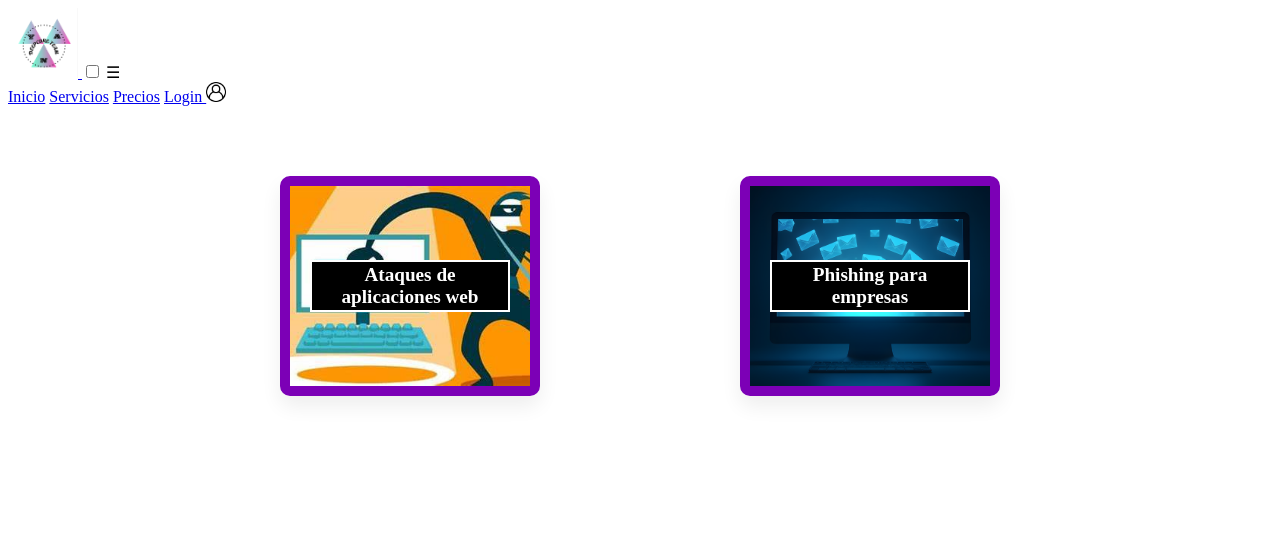
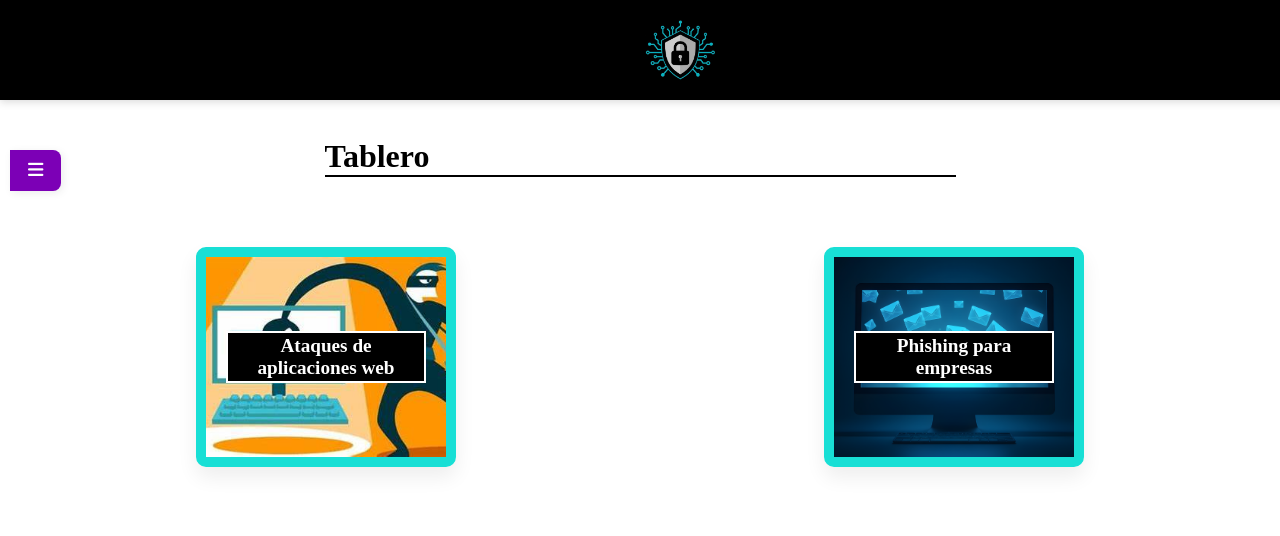
Before and after one commit to Ronny-Gaitan/Proyecto-PrePhishing, a PHP site: page /HTML/Panel_usuario.html in a window 1280 px wide. Shown: the top 536 px of the page. Run offline with PHP 8.4, Linux system fonts and the light colour scheme.

Commit message:
Mejora de la interfaz de Panel -usuario

```diff
--- a/CSS/Panel_usuario.css
+++ b/CSS/Panel_usuario.css
@@ -1,11 +1,79 @@
-.container-main {
+.header {
+    background-color: #000000;
     display: flex;
-    flex-direction: row ;
+    justify-content: center;
+    align-items: center;
+    padding: 20px 40px;
+    color: white;
+    width: 100%;
+    position: fixed;
+    top: 0;
+    left: 0;
+    z-index: 100;
+    box-shadow: 0 2px 8px rgba(0,0,0,0.15);
+}
+
+.container {
+    max-width: 1200px;
+    margin: 0 auto;
+    padding: 0 2rem;
+    display: flex;
+    align-items: center;
+    justify-content: center;
+    height: 60px;
+}
+
+.logo img {
+    display: block;
+    height: 60px;
+    width: auto;
+    object-fit: contain;
+}
+
+.container-color {
+    width: 100%;
+    max-width: 1200px;
+    margin: 0 auto;
+    padding: 0 2rem;
+    display: flex;
+    align-items: center;
+    justify-content: space-between;
+    height: 70px;
+}
+.container-header {
+    background-color: #000000;
+    color: white;
+    border: 5px solid #18DFD5;
+    display: flex;
+    justify-content: center;
+    align-items: center;
+    width: 10%;
+}
+main {
+    margin: auto; /* Ajusta el margen superior para evitar que el contenido se superponga al header */
+    padding-top: 80px;
+}
+.user-dashboard {
+    display: grid;
+    grid-template-columns: repeat(auto-fit, minmax(220px, 1fr));
+    gap: 32px;
     margin: 50px auto;
     padding: 20px;
-    align-items: center;
-    justify-content: center;
+    align-items: stretch;
+    justify-items: center;
+}
 
+.titulo-panel {
+    display: flex;
+    flex-direction: row;
+    width: 631px;
+    margin: 50px auto 20px auto;
+    font-size: 2rem;
+    font-weight: bold;
+    margin-bottom: 20px;
+    border-bottom-style: solid; /* Define el estilo del borde */
+    border-bottom-color: rgb(0, 0, 0); /* Define el color del borde */
+    border-bottom-width: 2px; /* Define el grosor del borde */
 }
 .user-content {
     width: 100%;
@@ -14,25 +82,112 @@
     height: 20vh;
     padding: 20px;
     margin: auto 100px 50px 100px;
-    /*background-color: #c548ff;*/
-    border: #7c00b6 solid 10px;
+    border: #18DFD5 solid 10px;
     border-radius: 10px;
     box-shadow: 0 10px 20px rgba(0,0,0,0.07);
+}
+.container-lateral {
+    height: 100vh;
+    width: 250px;
+    position: fixed;
+    top: 0;
+    left: 0;
+    background: linear-gradient(135deg, #7c00b6 60%, #333 100%);
+    color: #fff;
+    padding: 30px 0 0 0;
+    transition: width 0.3s, padding 0.3s;
+    overflow-x: hidden;
+    box-shadow: 2px 0 10px rgba(0,0,0,0.15);
+    z-index: 100;
+    display: flex;
+    flex-direction: column;
+    align-items: center;
+}
+.container-lateral ul {
+    list-style: none;
+    padding: 0;
+    margin: 0;
+    width: 100%;
+}
+.container-lateral li {
+    width: 90%;
+    margin: 10px auto;
+    padding: 12px 20px;
+    border-radius: 8px;
+    display: flex;
+    align-items: center;
+    gap: 12px;
+    font-size: 1.1rem;
+    cursor: pointer;
+    transition: background 0.2s, padding-left 0.2s;
+}
+.container-lateral li:hover {
+    background: rgba(255,255,255,0.08);
+    padding-left: 30px;
+}
+.container-lateral li i {
+    font-size: 1.2em;
+    color: #fff;
+}
+.container-lateral ul:hover {
+    background-color: #575757;
+    padding-left: 10px;
+}
+/* Botón para abrir/cerrar la barra lateral */
+.btn-barra-lateral {
+    position: fixed;
+    top: 150px;
+    left: 260px; /* Justo al lado de la barra lateral */
+    background: #7c00b6;
+    color: #fff;
+    border: none;
+    padding: 10px 18px;
+    border-radius: 0 8px 8px 0;
+    cursor: pointer;
+    transition: background 0.3s, left 0.3s;
+    font-size: 1.1rem;
+    box-shadow: 2px 2px 8px rgba(0,0,0,0.08);
+    z-index: 200; /* Encima de la barra lateral */
+}
+
+.btn-barra-lateral:hover {
+    background: #a94cff;
+}
+
+/* Cuando la barra lateral esté oculta, mueve el botón a la izquierda */
+.container-lateral.hidden + .btn-barra-lateral {
+    left: 10px;
+}
+
+/* Ocultar barra lateral */
+.container-lateral.hidden {
+    width: 0;
+    padding: 0;
+    overflow: hidden;
+}
+.container-lateral a {
+    color: #fff;
+    text-decoration: none;
+}
+
+.container-main.expanded {
+    margin-left: 0;
+}
+
+#conten-P-para-E {
+    display: flex;
+    justify-content: center;
+    align-items: center; /* Centra verticalmente si hay contenido */
+    background-image: url(../recursos/ai-generated-9387236_1920.png);
+    background-size: cover;
+    background-position: center;
+    background-repeat: no-repeat;
 }
 #conten-AAW {
     display: flex;
     justify-content: center;
     align-items: center; /* Centra verticalmente si hay contenido */
     background-image: url(../recursos/AAW.jpeg);
-    background-size: cover;
-    background-position: center;
-    background-repeat: no-repeat;
-}
-#conten-P-para-E {
-    display: flex;
-    justify-content: center;
-    align-items: center; /* Centra verticalmente si hay contenido */
-    background-image: url(../recursos/ai-generated-9387236_1920.png);
     background-size: cover;
     background-position: center;
     background-repeat: no-repeat;
@@ -48,3 +203,15 @@
     padding: 2px;
     font-weight: bold;
 }
+
+@media (max-width: 600px) {
+    .container-lateral {
+        width: 180px;
+        padding-top: 15px;
+    }
+    .btn-barra {
+        left: 190px;
+        padding: 8px 12px;
+        font-size: 1rem;
+    }
+}
--- a/CSS/index.css
+++ b/CSS/index.css
@@ -45,7 +45,6 @@ body {
     height: 60px;
     width: auto;
     object-fit: contain;
-    alt: "Logo";
 }
 
 .menu-toggle {
@@ -214,7 +213,8 @@ main {
     margin-right: auto;
     padding: 20px;
     text-align: center;
-    text-decoration: underline wavy #ff0000;
+    text-decoration: underline solid #6a0dad;
+    text-decoration-thickness: 5px;
     font-size: 2rem;
     margin-bottom: 20px;
     width: fit-content;
--- a/HTML/Log In.html
+++ b/HTML/Log In.html
@@ -17,7 +17,7 @@
                     <a href="..\index.html">Inicio</a>
                     <a href="#s">Servicios</a>
                     <a href="precios.html">Precios</a>
-                    <a href="#">Login <img src="..\recursos\Iconos\user-interface.png" alt="Login" width="20" height="20"></a>
+                    <img src="..\recursos\Iconos\user-interface.png" alt="Login" width="20" height="20">
                 </nav>
             </div>
         </header>
--- a/HTML/Panel_admin.html
+++ b/HTML/Panel_admin.html
@@ -6,11 +6,11 @@
 </head>
 <body>
     <header>
-        <h1>Contactos</h1>
+        <h1>Panel Administrador</h1>
     </header>
 
     <main>
-        <section class="contact-info">
+        <section class="info">
             <img src="../recursos/under-construction-2629947_1280.jpg" alt="Contenido en construcción" width="1000" height="500">
 
         </section>
--- a/HTML/Panel_usuario.html
+++ b/HTML/Panel_usuario.html
@@ -3,29 +3,48 @@
     <head>
         <title>Panel de Usuario</title>
         <link rel="stylesheet" href="..\CSS\Panel_usuario.css"/>
+        <link rel="stylesheet" href="https://cdnjs.cloudflare.com/ajax/libs/font-awesome/6.4.0/css/all.min.css">
         <meta charset="UTF-8">
     </head>
 
     <body>
         <header class="header">
-            <div class="container-header">
+            <div class="container">
                 <a href="..\index.html" class="logo">
-                    <img src="..\recursos\logo.png" alt="Deepcore" width="70" height="70">
+                    <img src="..\recursos\Logo_2_simple.jpg" alt="Deepcore" width="85" height="70">
                 </a>
-                <input type="checkbox" id="menu-toggle" class="menu-toggle">
-                <label for="menu-toggle" class="menu-icon">&#9776;</label>
-                <nav class="nav">
-                    <a href="..\index.html">Inicio</a>
-                    <a href="#s">Servicios</a>
-                    <a href="precios.html">Precios</a>
-                    <a href="#">Login <img src=".\recursos\Iconos\user-interface.png" alt="Login" width="20" height="20"></a>
-                </nav>
+                <!-- Si necesitas agregar navegación, agrégala aquí -->
             </div>
         </header>
 
         <main>
+            <!-- Barra lateral -->
+            <div class="container-lateral hidden">
+                <ul>
+                    <li><a href="Panel_usuario.html"><i class="fas fa-home"></i>&nbsp; Inicio</a></li>
+                    <li><a href="#"><i class="fas fa-user"></i>&nbsp; Perfil</a></li>
+                    <li><a href="#"><i class="fas fa-cog"></i>&nbsp; Configuración</a></li>
+                    <li><a href="Log In.html"><i class="fas fa-sign-out-alt"></i>&nbsp; Salir</a></li>
+                </ul>
+            </div>
+            <button class="btn-barra-lateral"><!-- Botón para abrir/cerrar la barra lateral -->
+                <i class="fas fa-bars"></i>
+            </button>
+
+            <!-- Script para abrir/cerrar la barra lateral -->
+            <script>
+                document.querySelector('.btn-barra-lateral').addEventListener('click', function() {
+                    document.querySelector('.container-lateral').classList.toggle('hidden');
+                });
+            </script>
+
             <div class="container-main">
+                <span id="titulo-panel-usuario" class="titulo-panel">
+                    <span>Tablero</span>
+                </span>
                 <!-- Contenido del panel de usuario -->
+                <section class="user-dashboard">
+
                     <div id="conten-AAW" class="user-content">
                         <p class="tex-conten">Ataques de aplicaciones web</p>
                     </div>
@@ -42,6 +61,7 @@
                             window.location.href = "Contenido2.html";
                         });
                     </script>
+            </section>
             </div>
         </main>
     </body>
```
Also changed, not shown: recursos/Logo_2_simple.jpg (added), 1 other file. Lines whose indentation alone changed are shown as unchanged.
